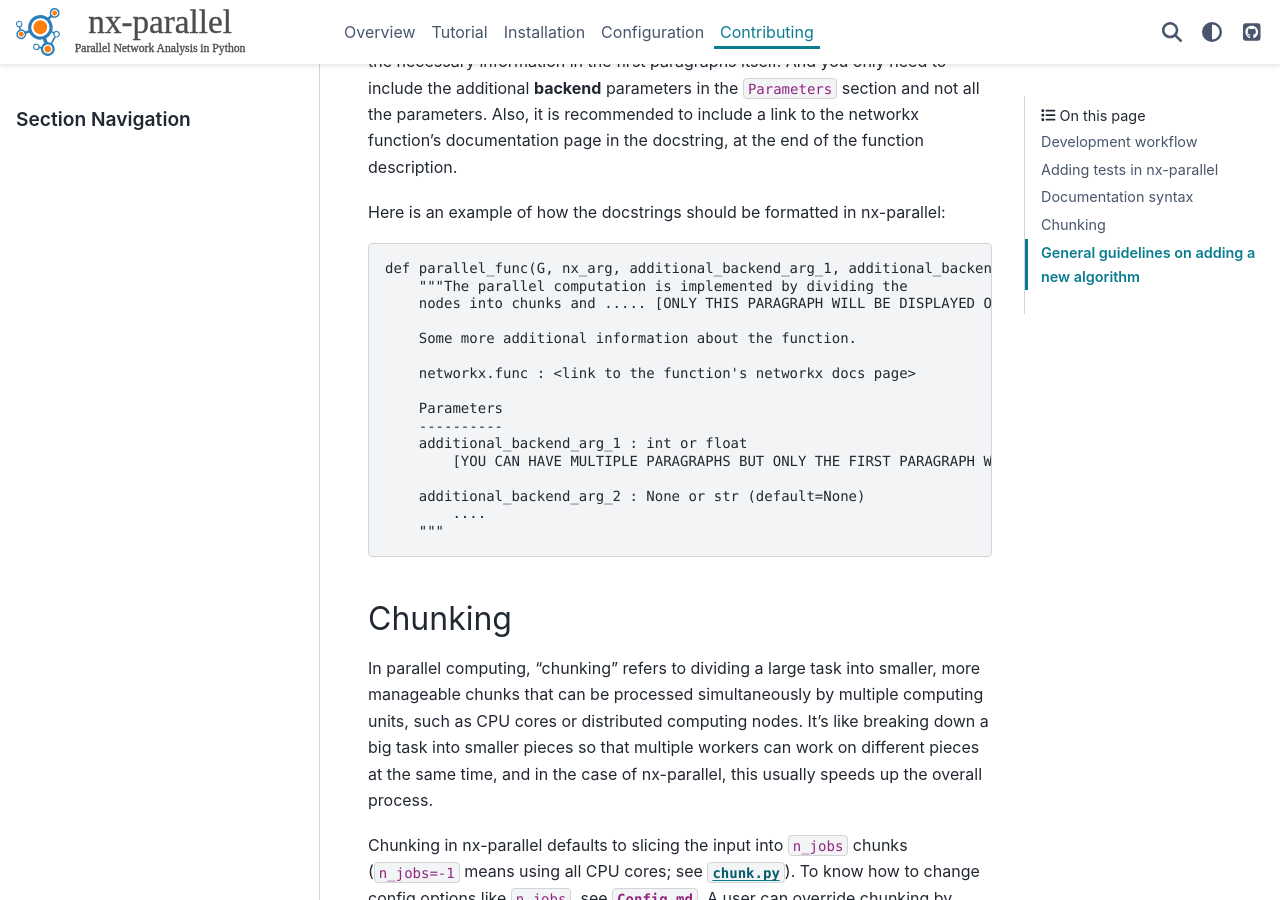
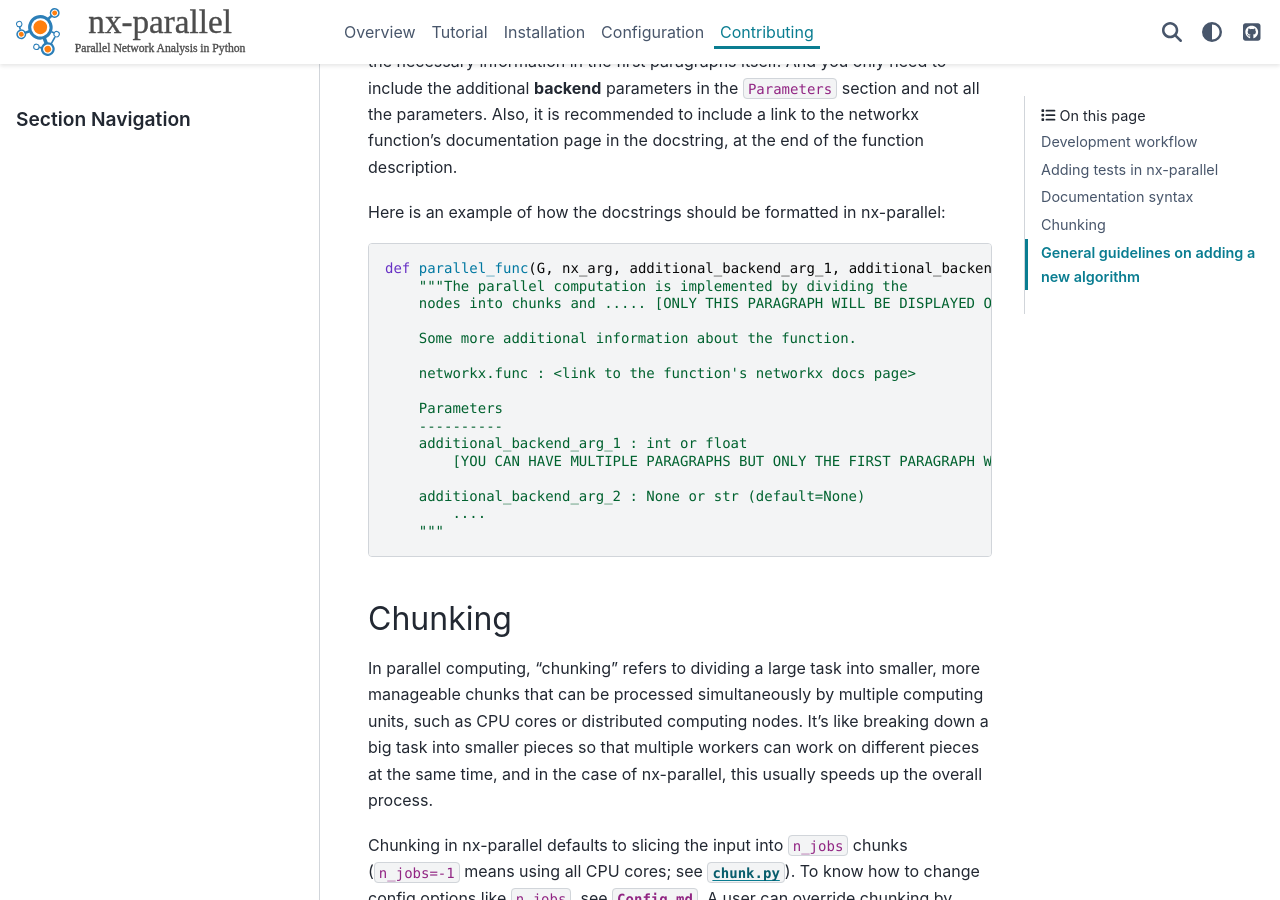
Before and after one commit to networkx/nx-parallel, a Sphinx documentation site: the page built from docs/CONTRIBUTING.md, in a window 1280 px wide and 900 px high, scrolled down 3297 px. Built offline with Sphinx 7.4.7 and the PyData theme 0.15.4, drawn with Linux system fonts in a browser that asks for light colours; pages that are not in the unit, such as notebooks, are missing from menus; some of the changed text lies outside the part shown.

Commit message:
fixing warnings while building docs

````diff
--- a/CONTRIBUTING.md
+++ b/CONTRIBUTING.md
@@ -11,13 +11,13 @@ To set the local development environment:
 - Fork this repository.
 - Clone the forked repository locally:
 
-```.sh
+```sh
 git clone git@github.com:<your_username>/nx-parallel.git
 ```
 
 - Create a fresh conda/mamba virtualenv ([learn more](https://github.com/networkx/networkx/blob/main/CONTRIBUTING.rst#development-workflow))
 
-```.sh
+```sh
 # Creating a virtual environment
 python -m venv nxp-dev
 
@@ -30,7 +30,7 @@ source nxp-dev/bin/activate
 
 - Install the dependencies using the following command
 
-```.sh
+```sh
 make install
 ```
 
@@ -44,19 +44,19 @@ pip install git+https://github.com/joblib/joblib.git@main
 
 - Create a new branch for your changes using
 
-```.sh
+```sh
 git checkout -b <branch_name>
 ```
 
 - Make the changes in this new feature branch and run all tests before pushing them ([learn more](https://networkx.org/documentation/latest/reference/backends.html#testing-the-custom-backend)):
 
-    ```.sh
+    ```sh
     make test
     ```
 
     - To only run only networkx's test suite with nx-parallel as the backend run:
 
-        ```.sh
+        ```sh
         make run-networkx-tests
         ```
 
@@ -74,7 +74,7 @@ git checkout -b <branch_name>
 
     - To only run nx-parallel specific tests run:
 
-        ```.sh
+        ```sh
         make test-only-nx-parallel
 
         # With Windows:
@@ -83,13 +83,13 @@ git checkout -b <branch_name>
 
     - To run both nx-parallel specific test and networkx's test suite with the parallel backend run:
 
-        ```.sh
+        ```sh
         make test-backend
         ```
 
 - If all the tests run successfully, stage your changes, then commit and push and then create a PR
 
-```.sh
+```sh
 git add .
 git commit -m"Your commit message"
 git push origin <branch_name>
@@ -111,7 +111,7 @@ nx-parallel follows [sphinx docstring guidelines](https://the-ultimate-sphinx-tu
 
 Here is an example of how the docstrings should be formatted in nx-parallel:
 
-```.py
+```python
 def parallel_func(G, nx_arg, additional_backend_arg_1, additional_backend_arg_2=None):
     """The parallel computation is implemented by dividing the
     nodes into chunks and ..... [ONLY THIS PARAGRAPH WILL BE DISPLAYED ON THE MAIN NETWORKX DOCS]
--- a/docs/conf.py
+++ b/docs/conf.py
@@ -31,6 +31,9 @@ source_suffix = {
 # (it needs dask/ray/free-threaded Python, which the docs CI doesn't have).
 nb_execution_mode = "off"
 
+# GitHub-style anchors for h1-h3, so links like [..](#21-usage) work
+myst_heading_anchors = 3
+
 templates_path = ["_templates"]
 exclude_patterns = ["_build", "Thumbs.db", ".DS_Store", "**.ipynb_checkpoints"]
 
@@ -61,8 +64,8 @@ autoapi_options = [
     "show-module-summary",
 ]
 autoapi_ignore = [
-    "*tests*",
-    "*test_*",
+    "*/tests/*",
+    "*/test_*.py",
     "*/benchmarks/*",
     "*/timing/*",
 ]
@@ -70,5 +73,4 @@ autoapi_ignore = [
 intersphinx_mapping = {
     "python": ("https://docs.python.org/3", None),
     "networkx": ("https://networkx.org/documentation/stable/", None),
-    "nx-parallel": ("https://networkx.org/nx-parallel/", None),
 }
````
Also changed, not shown: 1 other file.
